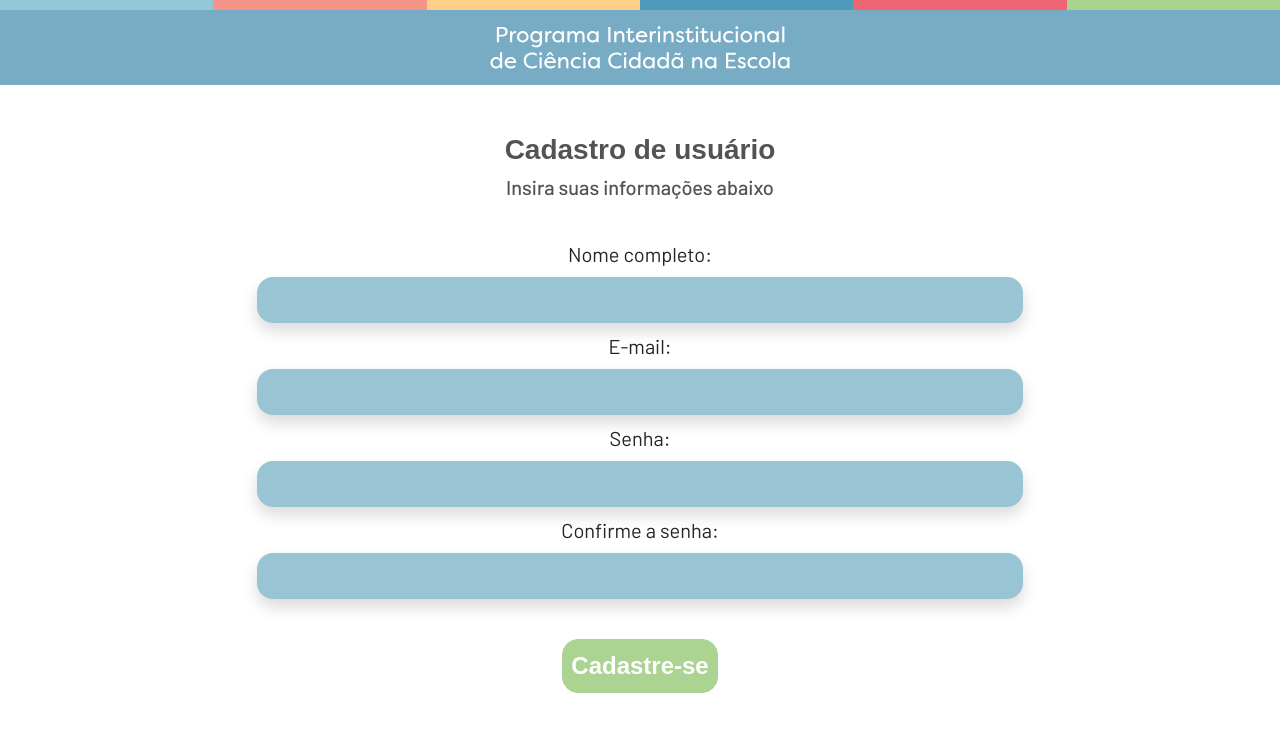
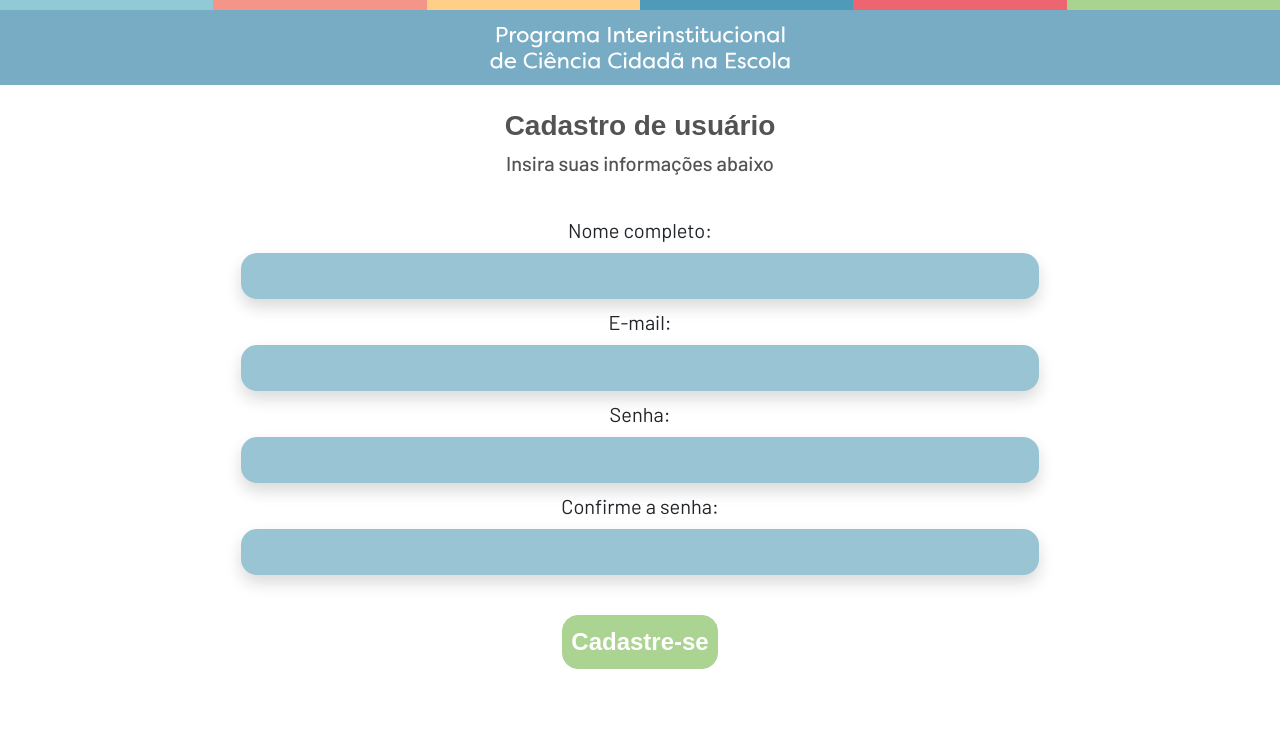
Before and after one commit to VRI-UFPR/CienciaNaEscola, a React (Create React App) app: page /signup in a window 1280 px wide. Shown: the top 732 px of the page. Built offline with nearby package versions, Linux system fonts and the light colour scheme; a web font is replaced by a local one.

Commit message:
Update src/pages/SignUpPage.jsx
Co-authored-by: YuriTobias <118993772+YuriTobias@users.noreply.github.com>

```diff
--- a/src/pages/SignUpPage.jsx
+++ b/src/pages/SignUpPage.jsx
@@ -136,7 +136,7 @@ function SignUpPage(props) {
     return (
         <div className="d-flex flex-column font-barlow min-vh-100">
             <NavBar showNavTogglerMobile={false} showNavTogglerDesktop={false} />
-            <div className="d-flex flex-column align-items-center flex-grow-1 p-4 p-lg-5">
+            <div className="d-flex flex-column align-items-center flex-grow-1 p-4">
                 <div className="row flex-column align-items-center flex-grow-1 w-100">
                     <div className="col-12 col-lg-8">
                         <div className="text-center w-100 margin-title">
```
